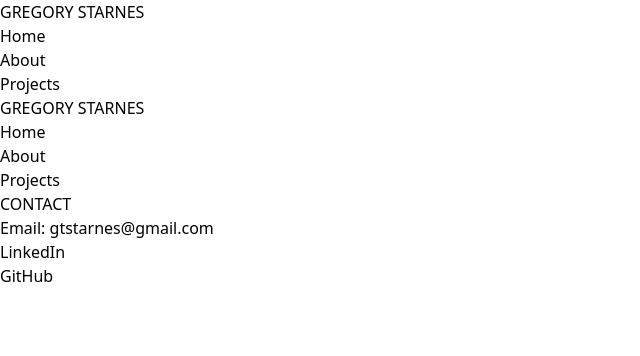
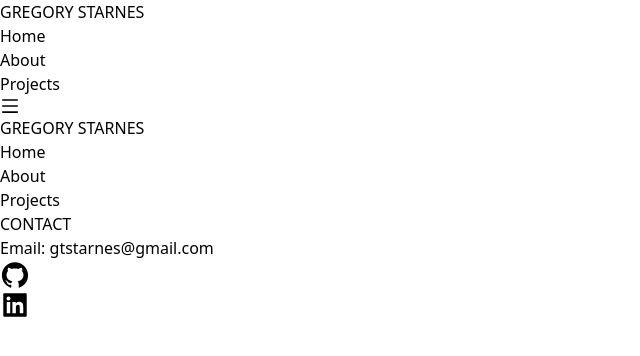
Before and after one commit to gtstarnes/Portfolio, a React (Vite) app in the folder Portfolio/: page / in a window 1280 px wide. Shown: the top 356 px of the page, without its empty margins (0-640 px from the left). Built offline with nearby package versions, Linux system fonts and the light colour scheme.

Commit message:
imported react icons; set up logic for Menu event

```diff
--- a/Portfolio/package.json
+++ b/Portfolio/package.json
@@ -11,7 +11,8 @@
   },
   "dependencies": {
     "react": "^18.2.0",
-    "react-dom": "^18.2.0"
+    "react-dom": "^18.2.0",
+    "react-icons": "^4.9.0"
   },
   "devDependencies": {
     "@types/react": "^18.0.37",
--- a/Portfolio/src/Components/NavBar.tsx
+++ b/Portfolio/src/Components/NavBar.tsx
@@ -1,32 +1,45 @@
-
+import { AiFillLinkedin, AiFillGithub, AiOutlineMenu, AiOutlineClose } from 'react-icons/ai';
+import { useState } from 'react';
 
 const NavBar = () => {
+    const {menu, setMenu} = useState(false);
+    const handleMenuClick = () => {
+        if (menu === false) {
+            setMenu(true);
+        }
+        setMenu(false)
+    }
+
   return (
     <>
 
 
     <nav className="flex justify-between">
-        <p className="text-[#dda74f] font-bold ml-4 mt-2">GREGORY STARNES</p>
+        <p className="text-[#dda74f] font-bold ml-4 mt-2 text-xl">GREGORY STARNES</p>
         <ul className="flex gap-4 mt-2 pr-4">
             <li>Home</li>
             <li>About</li>
             <li>Projects</li>
+            <AiOutlineMenu size={20} className="mt-[3px]" />
         </ul>
+
     </nav>
 
-    <nav className="fixed border-r-2 h-screen top-0 w-[50%]">
-        <p className="text-[#dda74f] font-bold ml-4 mt-2">GREGORY STARNES</p>
+    <nav className="bg-white border-r-2 fixed h-screen lg:w-[25%] md:w-[40%] top-0 w-[60%]">
+        <p className="text-[#dda74f] font-bold ml-4 mt-2 text-xl">GREGORY STARNES</p>
         <ul className="flex flex-col gap-2 ml-4 mt-10">
             <li>Home</li>
             <li>About</li>
             <li>Projects</li>
         </ul>
         <p className="font-bold mb-2 ml-4 mt-10">CONTACT</p>
-        <ul className="ml-4">
-            <li>Email: gtstarnes@gmail.com</li>
-            <li>LinkedIn</li>
-            <li>GitHub</li>
-        </ul>
+        <div className="flex flex-col ml-4">
+            <p>Email: gtstarnes@gmail.com</p>
+            <div className="flex gap-2 mt-2">
+                <AiFillGithub size={30} className=""></AiFillGithub>
+                <AiFillLinkedin size={30} className=""></AiFillLinkedin>
+            </div>
+        </div>
     </nav>
     </>
   )
```
Also changed, not shown: 1 other file (tests, documents, lock files or other folders).
